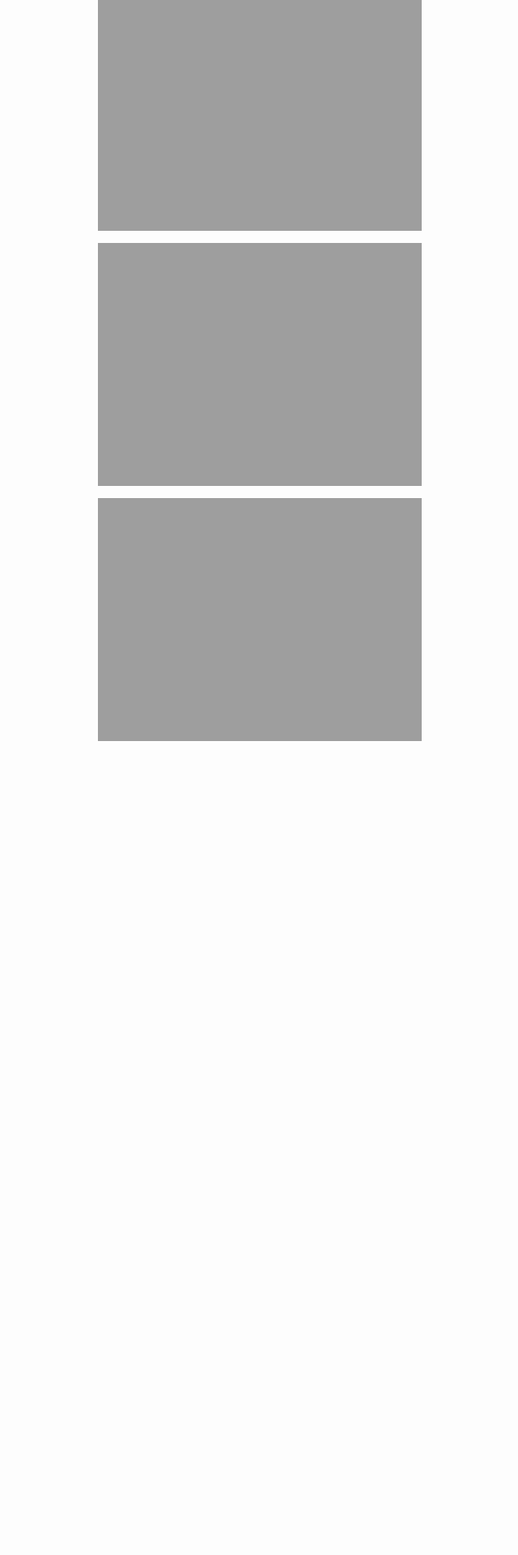
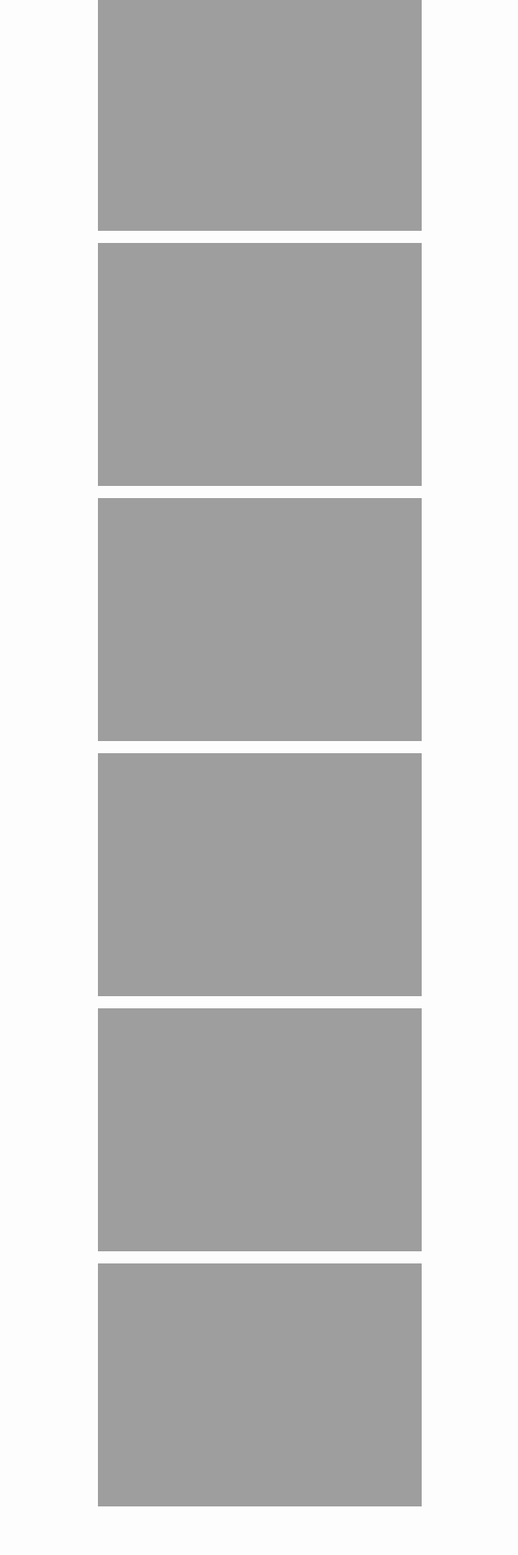
Before and after one commit to TheatrumMundi/TheatrumMundi, a Jekyll site: the page built from _posts/2026-02-08-images-of-kanazawa.markdown, in a window 1280 px wide. Shown: the part 1848-3768 px from the top of the page at 81% size, without its empty margins (149-789 px from the left). Built offline with Jekyll 4.4.1, drawn with Linux system fonts in a browser that asks for light colours; some web fonts are replaced; before the commit the page ends 2823 px from its top, so only the background shows below that.

Commit message:
Add 3 new photos to Images of Kanazawa post
Co-Authored-By: Claude Opus 4.6 <noreply@anthropic.com>

```diff
--- a/_posts/2026-02-08-images-of-kanazawa.markdown
+++ b/_posts/2026-02-08-images-of-kanazawa.markdown
@@ -17,6 +17,12 @@ categories: jekyll update
 
 ![Photograph 6]({{site.url}}{{ site.baseurl }}/assets/photographs/post-photographs-18-kanazawa/IMG_7773.jpg)
 
-![Photograph 7]({{site.url}}{{ site.baseurl }}/assets/photographs/post-photographs-18-kanazawa/IMG_7801.jpg)
+![Photograph 7]({{site.url}}{{ site.baseurl }}/assets/photographs/post-photographs-18-kanazawa/IMG_7775.jpg)
 
-![Photograph 8]({{site.url}}{{ site.baseurl }}/assets/photographs/post-photographs-18-kanazawa/IMG_7831.jpg)
+![Photograph 8]({{site.url}}{{ site.baseurl }}/assets/photographs/post-photographs-18-kanazawa/IMG_7785.jpg)
+
+![Photograph 9]({{site.url}}{{ site.baseurl }}/assets/photographs/post-photographs-18-kanazawa/IMG_7801.jpg)
+
+![Photograph 10]({{site.url}}{{ site.baseurl }}/assets/photographs/post-photographs-18-kanazawa/IMG_7829.jpg)
+
+![Photograph 11]({{site.url}}{{ site.baseurl }}/assets/photographs/post-photographs-18-kanazawa/IMG_7831.jpg)
```
Also changed, not shown: 3 other files.
